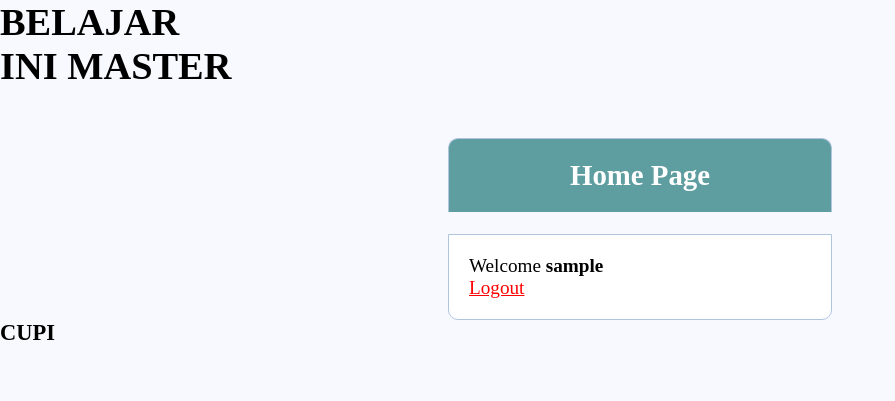
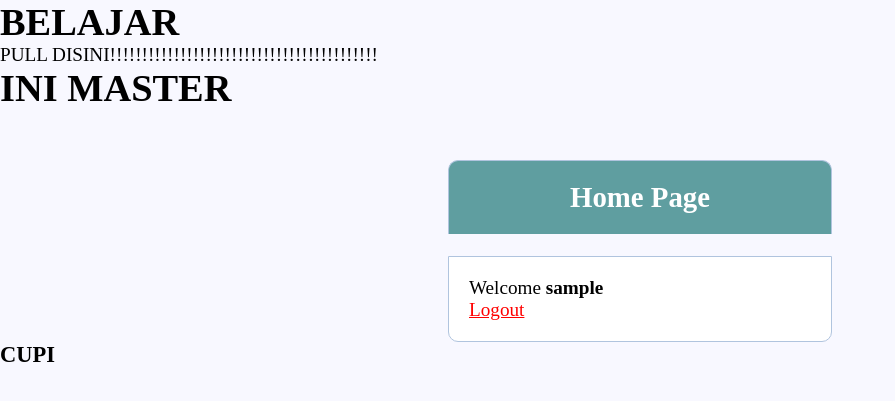
Before and after one commit to MuhammadAbran/login-system-1, a PHP site: page / in a window 1280 px wide. Shown: the top 401 px of the page, without its empty margins (0-895 px from the left). Run offline with PHP 8.4, Linux system fonts and the light colour scheme; the visitor is signed in with stand-in values (Sample User, id 1).

Commit message:
coba pull

```diff
--- a/index.php
+++ b/index.php
@@ -17,7 +17,7 @@
 <body>
 
 <h1>BELAJAR</h1>
-
+                                    <p>PULL DISINI!!!!!!!!!!!!!!!!!!!!!!!!!!!!!!!!!!!!!!!!!!</p>
 
 <h1>INI MASTER</h1>
 
```
